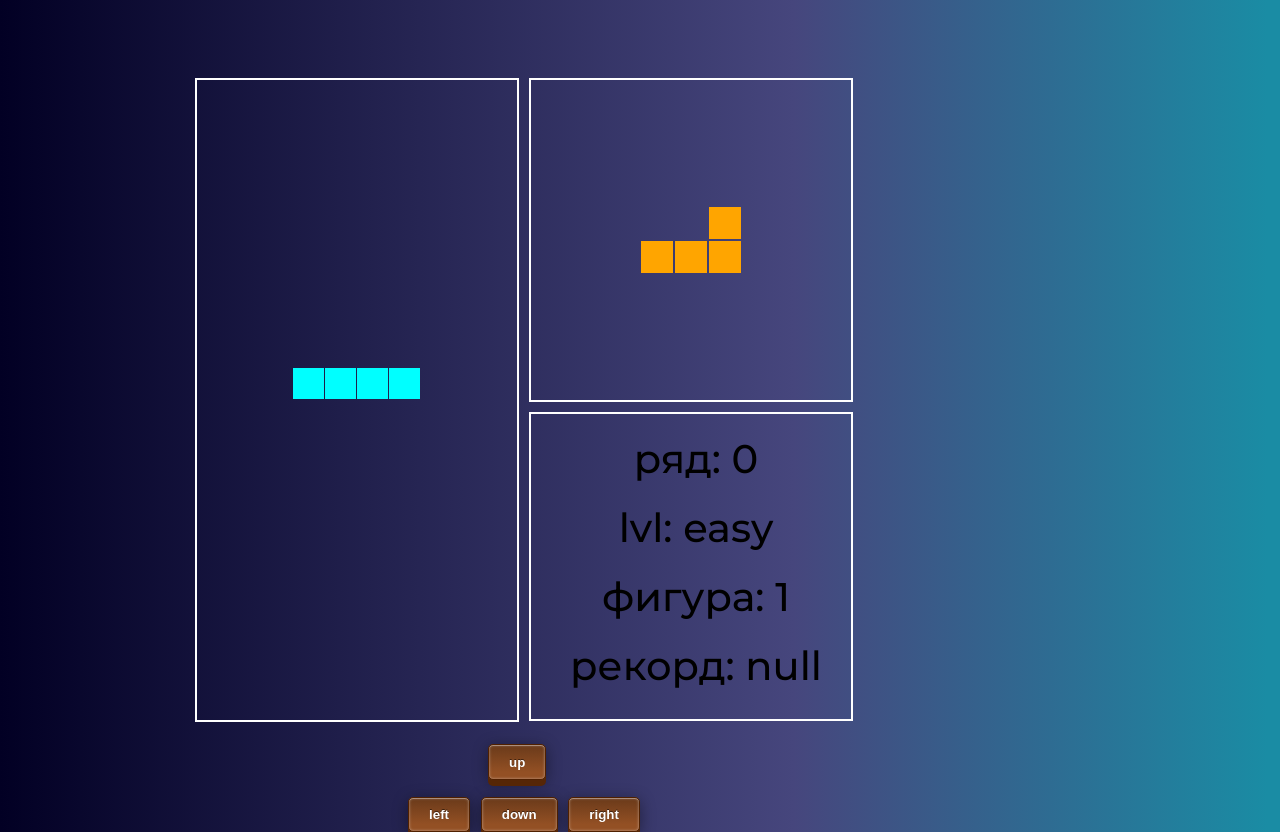
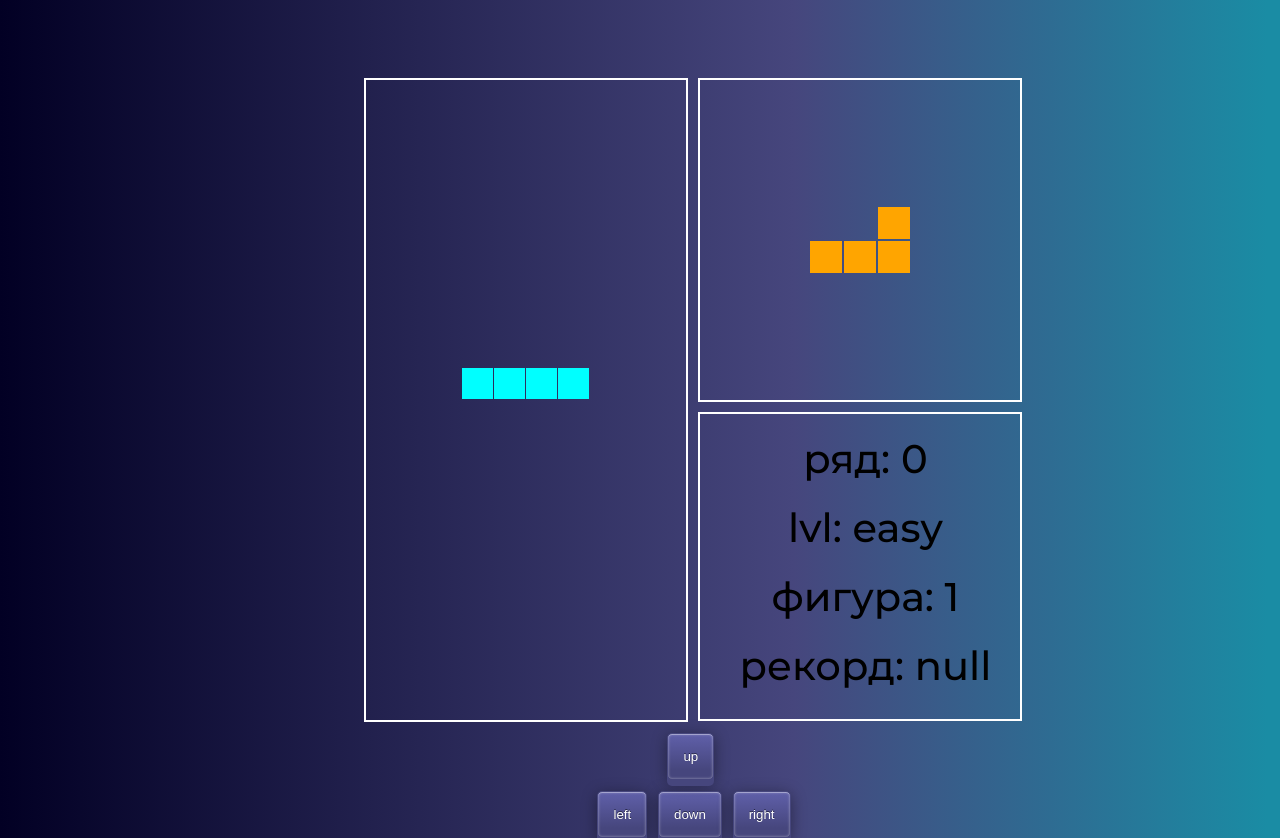
Before and after one commit to skipinkd/UwU-tetris, a plain HTML site: page index.html in a window 1280 px wide. Drawn offline with Linux system fonts and the light colour scheme.

Commit message:
Add files via upload

```diff
--- a/css/style.css
+++ b/css/style.css
@@ -15,18 +15,22 @@ html, body {
 }
 /*делаем чёрный фон и выравниваем всё по центру*/
 body {
+
   background: rgb(2,0,36);
   background: linear-gradient(90deg, rgba(2,0,36,1) 0%, rgba(70,70,125,1) 62%, rgba(26,140,164,1) 99%);
   display: flex;
   align-items: center;
   justify-content: center;
 
+
 }
 
 
 #pole{
+  position: relative;
   width: 668px;
   height: 654px;
+  left: 150px;
 }
 
 #canvasPole {
@@ -84,120 +88,101 @@ body {
 }
 
 #up{
-  display: inline-block;
   position: relative;
-  left: 80px;
-  font-weight: bold;
+  left: 70px;
   color: #fff;
-  text-decoration: none;
   text-shadow: 0 -1px rgba(0,0,0,.5);
-  user-select: none;
-  padding: .7em 1.5em;
-  border: 1px solid rgb(80,32,0);
+  padding: 15px 15px;
+  border: 1px solid rgb(70,70,125,1);
   border-radius: 5px;
   outline: none;
-  background: rgb(147,80,36) linear-gradient(rgb(106,58,26), rgb(147,80,36) 80%);
+  background: rgb(70,70,125,1) linear-gradient(rgb(96, 96, 170), rgb(70,70,125,1) 80%);
   box-shadow:
-   0 6px rgb(86,38,6),
+   0 6px rgb(70,70,125,1),
    0 3px 15px rgba(0,0,0,.4),
    inset 0 1px rgba(255,255,255,.3),
    inset 0 0 3px rgba(255,255,255,.5);
   transition: .2s;
 }
 #up:hover {
-  background: rgb(167,91,41) linear-gradient(rgb(126,69,31), rgb(167,91,41) 80%);
+  background: rgb(70,70,125,1) linear-gradient(rgb(70,70,125,1), rgb(70,70,125,1) 80%);
 }
 #up:active {
-  background: rgb(120,63,25) linear-gradient(rgb(120,63,25) 20%, rgb(167,91,41));
-  transform: translate(0, 4px);
-}
-
-
-#down{
-  display: inline-block;
-  font-weight: bold;
-  color: #fff;
-  text-decoration: none;
-  text-shadow: 0 -1px rgba(0,0,0,.5);
-  user-select: none;
-  padding: .7em 1.5em;
-  border: 1px solid rgb(80,32,0);
-  border-radius: 5px;
-  outline: none;
-  background: rgb(147,80,36) linear-gradient(rgb(106,58,26), rgb(147,80,36) 80%);
-  box-shadow:
-   0 6px rgb(86,38,6),
-   0 3px 15px rgba(0,0,0,.4),
-   inset 0 1px rgba(255,255,255,.3),
-   inset 0 0 3px rgba(255,255,255,.5);
-  transition: .2s;
-}
-#down:hover {
-  background: rgb(167,91,41) linear-gradient(rgb(126,69,31), rgb(167,91,41) 80%);
-}
-#down:active {
-  background: rgb(120,63,25) linear-gradient(rgb(120,63,25) 20%, rgb(167,91,41));
+  background: rgb(70,70,125,1) linear-gradient(rgb(70,70,125,1), rgb(70,70,125,1) 80%);
   transform: translate(0, 4px);
 }
 
 
 #left{
-  display: inline-block;
-  font-weight: bold;
   color: #fff;
-  text-decoration: none;
   text-shadow: 0 -1px rgba(0,0,0,.5);
-  user-select: none;
-  padding: .7em 1.5em;
-  border: 1px solid rgb(80,32,0);
+  padding: 15px 15px;
+  border: 1px solid rgb(70,70,125,1);
   border-radius: 5px;
   outline: none;
-  background: rgb(147,80,36) linear-gradient(rgb(106,58,26), rgb(147,80,36) 80%);
+  background: rgb(70,70,125,1) linear-gradient(rgb(96, 96, 170), rgb(70,70,125,1) 80%);
   box-shadow:
-   0 6px rgb(86,38,6),
+   0 6px rgb(70,70,125,1),
    0 3px 15px rgba(0,0,0,.4),
    inset 0 1px rgba(255,255,255,.3),
    inset 0 0 3px rgba(255,255,255,.5);
   transition: .2s;
 }
 #left:hover {
-  background: rgb(167,91,41) linear-gradient(rgb(126,69,31), rgb(167,91,41) 80%);
+  background: rgb(70,70,125,1) linear-gradient(rgb(70,70,125,1), rgb(70,70,125,1) 80%);
 }
 #left:active {
-  background: rgb(120,63,25) linear-gradient(rgb(120,63,25) 20%, rgb(167,91,41));
+  background: rgb(70,70,125,1) linear-gradient(rgb(70,70,125,1), rgb(70,70,125,1) 80%);
+  transform: translate(0, 4px);
+}
+#down{
+  color: #fff;
+  text-shadow: 0 -1px rgba(0,0,0,.5);
+  padding: 15px 15px;
+  border: 1px solid rgb(70,70,125,1);
+  border-radius: 5px;
+  outline: none;
+  background: rgb(70,70,125,1) linear-gradient(rgb(96, 96, 170), rgb(70,70,125,1) 80%);
+  box-shadow:
+   0 6px rgb(70,70,125,1),
+   0 3px 15px rgba(0,0,0,.4),
+   inset 0 1px rgba(255,255,255,.3),
+   inset 0 0 3px rgba(255,255,255,.5);
+  transition: .2s;
+}
+#dowm:hover {
+  background: rgb(70,70,125,1) linear-gradient(rgb(70,70,125,1), rgb(70,70,125,1) 80%);
+}
+#down:active {
+  background: rgb(70,70,125,1) linear-gradient(rgb(70,70,125,1), rgb(70,70,125,1) 80%);
   transform: translate(0, 4px);
 }
 
-
 #right{
-  display: inline-block;
-  font-weight: bold;
   color: #fff;
-  text-decoration: none;
   text-shadow: 0 -1px rgba(0,0,0,.5);
-  user-select: none;
-  padding: .7em 1.5em;
-  border: 1px solid rgb(80,32,0);
+  padding: 15px 15px;
+  border: 1px solid rgb(70,70,125,1);
   border-radius: 5px;
   outline: none;
-  background: rgb(147,80,36) linear-gradient(rgb(106,58,26), rgb(147,80,36) 80%);
+  background: rgb(70,70,125,1) linear-gradient(rgb(96, 96, 170), rgb(70,70,125,1) 80%);
   box-shadow:
-   0 6px rgb(86,38,6),
+   0 6px rgb(70,70,125,1),
    0 3px 15px rgba(0,0,0,.4),
    inset 0 1px rgba(255,255,255,.3),
    inset 0 0 3px rgba(255,255,255,.5);
   transition: .2s;
 }
 #right:hover {
-  background: rgb(167,91,41) linear-gradient(rgb(126,69,31), rgb(167,91,41) 80%);
+  background: rgb(70,70,125,1) linear-gradient(rgb(70,70,125,1), rgb(70,70,125,1) 80%);
 }
 #right:active {
-  background: rgb(120,63,25) linear-gradient(rgb(120,63,25) 20%, rgb(167,91,41));
-
+  background: rgb(70,70,125,1) linear-gradient(rgb(70,70,125,1), rgb(70,70,125,1) 80%);
   transform: translate(0, 4px);
 }
+
 #key{
   position: relative;
   top: 380px;
-  right: 450px;
+  right: 280px;
 }
```
